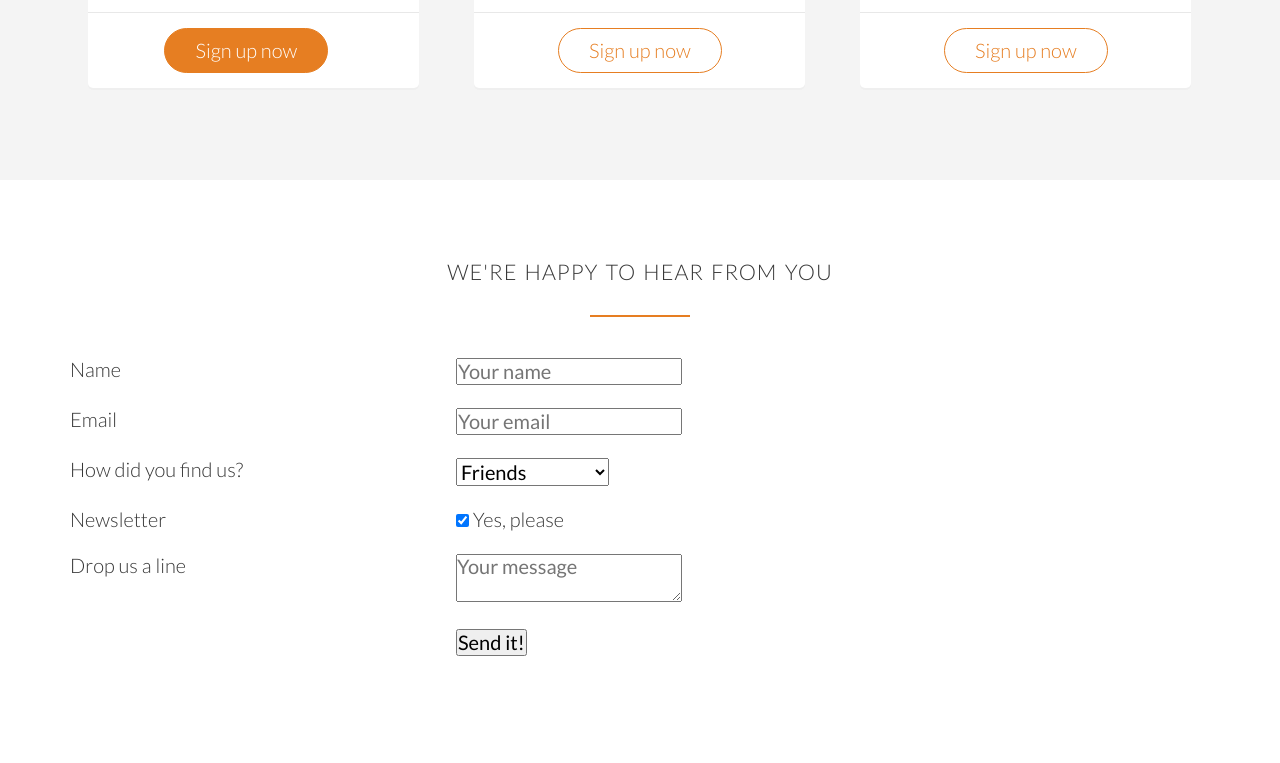
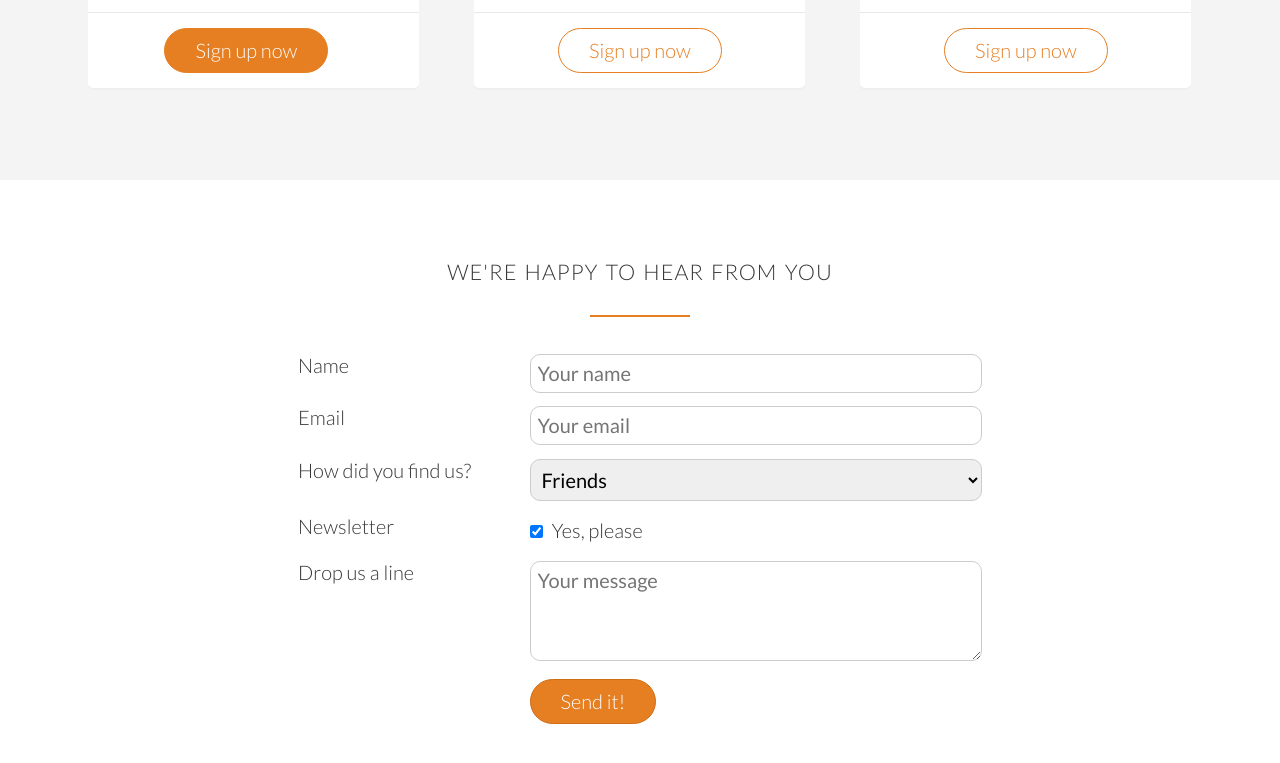
Before and after one commit to argenis0409/omnifood, a plain HTML site: page index.html in a window 1280 px wide. Shown: the part 4422-5185 px from the top of the page. Drawn offline with Linux system fonts and the light colour scheme; files whose address does not match are found by name.

Commit message:
styled the customer experience section with css

```diff
--- a/resources/css/style.css
+++ b/resources/css/style.css
@@ -132,7 +132,8 @@ header {
    }
 
 .btn:link,
-.btn:visited {
+.btn:visited,
+input[type=submit]{
    display: inline-block;
    padding: 10px 30px;
    font-weight: 300;
@@ -142,7 +143,8 @@ header {
    }
 
 .btn-full:link,
-.btn-full:visited {
+.btn-full:visited,
+input[type=submit] {
    background-color: #e67e22;
    border: 1px solid #e67e22;
    color: #fff;
@@ -156,12 +158,15 @@ header {
    }
 
 .btn:hover,
-.btn:active{
+.btn:active,
+input[type=submit]:hover,
+input[type=submit]:active {
    background-color: #cf6d17;
 }
 
 .btn-full:hover,
-.btn-full:active {
+.btn-full:active,
+input[type=submit] {
    border: 1px solid #cf6d17;
    }
 
@@ -409,3 +414,30 @@ list-style: none;
 .plan-box ul li {
 padding: 5px 0;
 }
+
+/*---------- contact from start here ---------*/
+
+.contact-form {
+width: 60%;
+margin: 0 auto;
+}
+
+input[type=text],
+input[type=email],
+select,
+textarea {
+width: 100%;
+padding: 7px;
+border-radius: 10px;
+border: 1px solid #ccc;
+}
+
+textarea {
+height: 100px;
+}
+
+input[type=checkbox] {
+margin: 10px 5px 10px 0;
+}
+
+*:focus {outline: none;}
```
